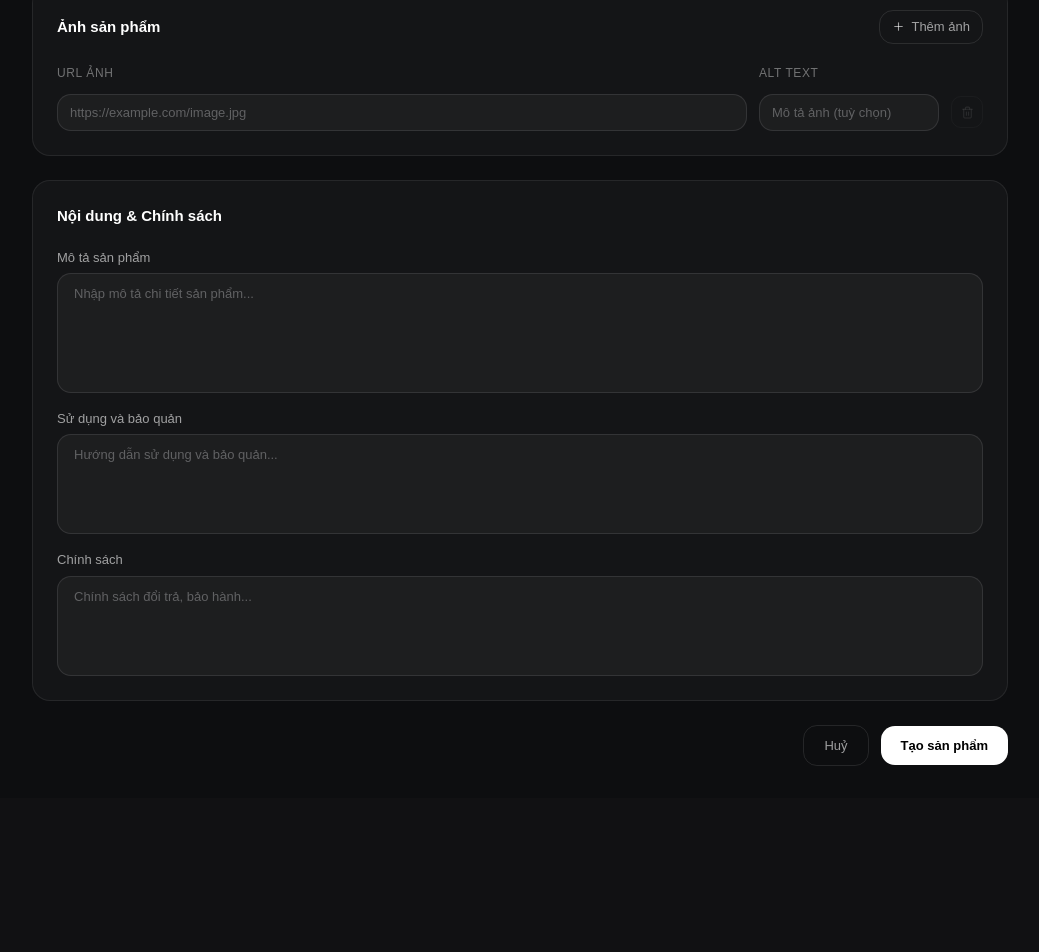
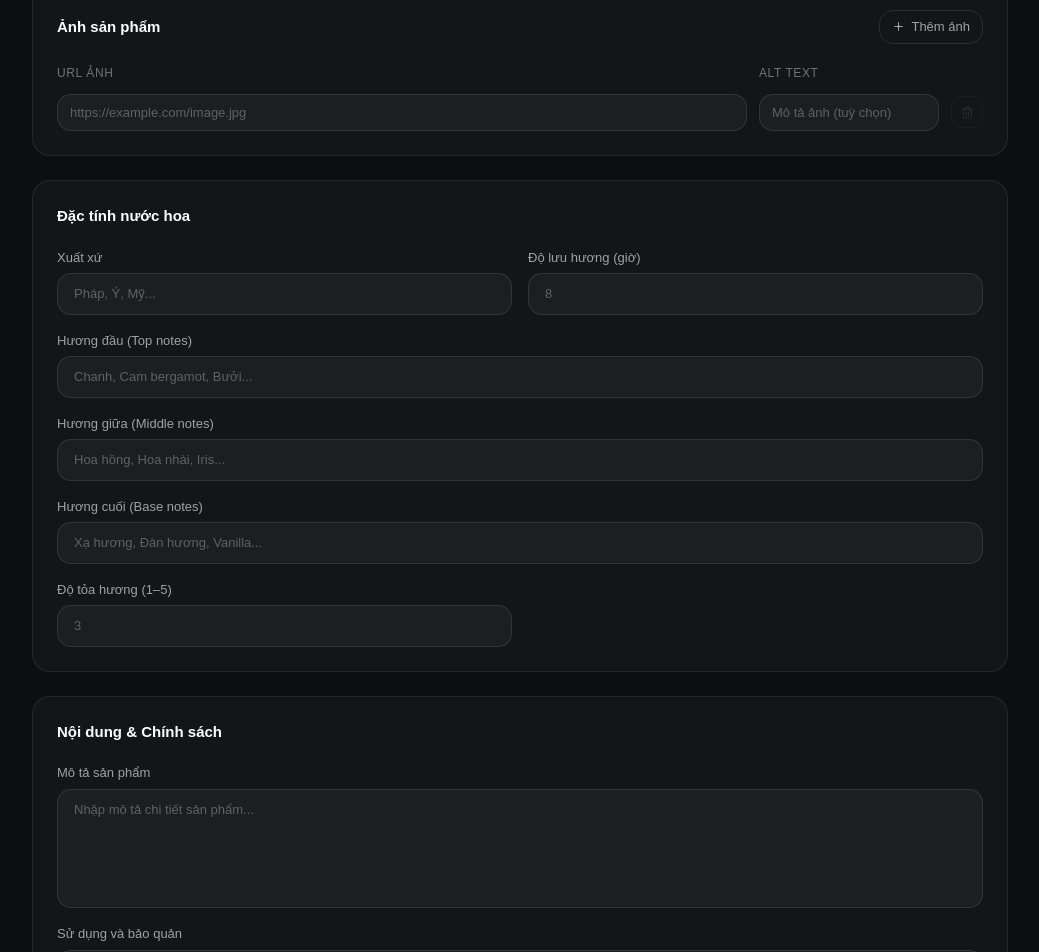
Before and after one commit to TienDung030704/WEBNUOCHOA, a React (Vite) app in the folder app/: page /admin/san-pham/tao-moi in a window 1280 px wide. Shown: the part 804-1756 px from the top of the page, without its empty margins (240-1279 px from the left). Before the commit the page ends 1602 px from the top, so only its background shows below. Built offline with nearby package versions, Linux system fonts and the light colour scheme; no server answers.

Commit message:
fix lại phần mô tả sản phẩm của admin

```diff
--- a/app/src/pages/Admin/CreateProduct/index.jsx
+++ b/app/src/pages/Admin/CreateProduct/index.jsx
@@ -48,6 +48,12 @@ function CreateProduct() {
       thumbnail: "",
       isActive: true,
       isFeatured: false,
+      originCountry: "",
+      topNotes: "",
+      middleNotes: "",
+      baseNotes: "",
+      longevity: "",
+      sillage: "",
       description: "",
       usage: "",
       policy: "",
@@ -395,6 +401,79 @@ function CreateProduct() {
           </div>
         </div>
 
+        {/* Đặc tính nước hoa */}
+        <div className="rounded-2xl border border-white/8 bg-white/3 p-6">
+          <h2 className="mb-5 text-[15px] font-semibold text-white">
+            Đặc tính nước hoa
+          </h2>
+          <div className="grid grid-cols-2 gap-4">
+            <div className="flex flex-col gap-1.5">
+              <label className="text-[13px] text-white/60">Xuất xứ</label>
+              <input
+                {...register("originCountry")}
+                placeholder="Pháp, Ý, Mỹ..."
+                className="rounded-xl border border-white/10 bg-white/4 px-4 py-2.5 text-[13px] text-white outline-none placeholder:text-white/30 focus:border-white/25"
+              />
+            </div>
+            <div className="flex flex-col gap-1.5">
+              <label className="text-[13px] text-white/60">
+                Độ lưu hương (giờ)
+              </label>
+              <input
+                {...register("longevity")}
+                type="number"
+                min="0"
+                max="24"
+                placeholder="8"
+                className="rounded-xl border border-white/10 bg-white/4 px-4 py-2.5 text-[13px] text-white outline-none placeholder:text-white/30 focus:border-white/25"
+              />
+            </div>
+            <div className="col-span-2 flex flex-col gap-1.5">
+              <label className="text-[13px] text-white/60">
+                Hương đầu (Top notes)
+              </label>
+              <input
+                {...register("topNotes")}
+                placeholder="Chanh, Cam bergamot, Bưởi..."
+                className="rounded-xl border border-white/10 bg-white/4 px-4 py-2.5 text-[13px] text-white outline-none placeholder:text-white/30 focus:border-white/25"
+              />
+            </div>
+            <div className="col-span-2 flex flex-col gap-1.5">
+              <label className="text-[13px] text-white/60">
+                Hương giữa (Middle notes)
+              </label>
+              <input
+                {...register("middleNotes")}
+                placeholder="Hoa hồng, Hoa nhài, Iris..."
+                className="rounded-xl border border-white/10 bg-white/4 px-4 py-2.5 text-[13px] text-white outline-none placeholder:text-white/30 focus:border-white/25"
+              />
+            </div>
+            <div className="col-span-2 flex flex-col gap-1.5">
+              <label className="text-[13px] text-white/60">
+                Hương cuối (Base notes)
+              </label>
+              <input
+                {...register("baseNotes")}
+                placeholder="Xạ hương, Đàn hương, Vanilla..."
+                className="rounded-xl border border-white/10 bg-white/4 px-4 py-2.5 text-[13px] text-white outline-none placeholder:text-white/30 focus:border-white/25"
+              />
+            </div>
+            <div className="flex flex-col gap-1.5">
+              <label className="text-[13px] text-white/60">
+                Độ tỏa hương (1–5)
+              </label>
+              <input
+                {...register("sillage")}
+                type="number"
+                min="1"
+                max="5"
+                placeholder="3"
+                className="rounded-xl border border-white/10 bg-white/4 px-4 py-2.5 text-[13px] text-white outline-none placeholder:text-white/30 focus:border-white/25"
+              />
+            </div>
+          </div>
+        </div>
+
         {/* Mô tả & Nội dung */}
         <div className="rounded-2xl border border-white/8 bg-white/3 p-6">
           <h2 className="mb-5 text-[15px] font-semibold text-white">
--- a/app/src/pages/Admin/EditProduct/index.jsx
+++ b/app/src/pages/Admin/EditProduct/index.jsx
@@ -73,6 +73,12 @@ function EditProduct() {
           description: result.description ?? "",
           usage: result.usage ?? "",
           policy: result.policy ?? "",
+          originCountry: result.originCountry ?? "",
+          topNotes: result.topNotes ?? "",
+          middleNotes: result.middleNotes ?? "",
+          baseNotes: result.baseNotes ?? "",
+          longevity: result.longevity ?? "",
+          sillage: result.sillage ?? "",
           variants: result.variants?.length
             ? result.variants.map(
                 ({ volume, price, salePrice, stock, sku }) => ({
@@ -420,6 +426,79 @@ function EditProduct() {
           </div>
         </div>
 
+        {/* Đặc tính nước hoa */}
+        <div className="rounded-2xl border border-white/8 bg-white/3 p-6">
+          <h2 className="mb-5 text-[15px] font-semibold text-white">
+            Đặc tính nước hoa
+          </h2>
+          <div className="grid grid-cols-2 gap-4">
+            <div className="flex flex-col gap-1.5">
+              <label className="text-[13px] text-white/60">Xuất xứ</label>
+              <input
+                {...register("originCountry")}
+                placeholder="Pháp, Ý, Mỹ..."
+                className="rounded-xl border border-white/10 bg-white/4 px-4 py-2.5 text-[13px] text-white outline-none placeholder:text-white/30 focus:border-white/25"
+              />
+            </div>
+            <div className="flex flex-col gap-1.5">
+              <label className="text-[13px] text-white/60">
+                Độ lưu hương (giờ)
+              </label>
+              <input
+                {...register("longevity")}
+                type="number"
+                min="0"
+                max="24"
+                placeholder="8"
+                className="rounded-xl border border-white/10 bg-white/4 px-4 py-2.5 text-[13px] text-white outline-none placeholder:text-white/30 focus:border-white/25"
+              />
+            </div>
+            <div className="col-span-2 flex flex-col gap-1.5">
+              <label className="text-[13px] text-white/60">
+                Hương đầu (Top notes)
+              </label>
+              <input
+                {...register("topNotes")}
+                placeholder="Chanh, Cam bergamot, Bưởi..."
+                className="rounded-xl border border-white/10 bg-white/4 px-4 py-2.5 text-[13px] text-white outline-none placeholder:text-white/30 focus:border-white/25"
+              />
+            </div>
+            <div className="col-span-2 flex flex-col gap-1.5">
+              <label className="text-[13px] text-white/60">
+                Hương giữa (Middle notes)
+              </label>
+              <input
+                {...register("middleNotes")}
+                placeholder="Hoa hồng, Hoa nhài, Iris..."
+                className="rounded-xl border border-white/10 bg-white/4 px-4 py-2.5 text-[13px] text-white outline-none placeholder:text-white/30 focus:border-white/25"
+              />
+            </div>
+            <div className="col-span-2 flex flex-col gap-1.5">
+              <label className="text-[13px] text-white/60">
+                Hương cuối (Base notes)
+              </label>
+              <input
+                {...register("baseNotes")}
+                placeholder="Xạ hương, Đàn hương, Vanilla..."
+                className="rounded-xl border border-white/10 bg-white/4 px-4 py-2.5 text-[13px] text-white outline-none placeholder:text-white/30 focus:border-white/25"
+              />
+            </div>
+            <div className="flex flex-col gap-1.5">
+              <label className="text-[13px] text-white/60">
+                Độ tỏa hương (1–5)
+              </label>
+              <input
+                {...register("sillage")}
+                type="number"
+                min="1"
+                max="5"
+                placeholder="3"
+                className="rounded-xl border border-white/10 bg-white/4 px-4 py-2.5 text-[13px] text-white outline-none placeholder:text-white/30 focus:border-white/25"
+              />
+            </div>
+          </div>
+        </div>
+
         {/* Nội dung & Chính sách */}
         <div className="rounded-2xl border border-white/8 bg-white/3 p-6">
           <h2 className="mb-5 text-[15px] font-semibold text-white">
--- a/app/src/pages/Product/ProductDetails/index.jsx
+++ b/app/src/pages/Product/ProductDetails/index.jsx
@@ -342,9 +342,52 @@ function ProductDetailsPage() {
             {/* Tab content: tab nào đang active thì hiện nội dung của tab đó */}
             <div className="mt-6 text-[15px] leading-relaxed text-white/75 whitespace-pre-line">
               {activeTab === "description" && (
-                <p>
-                  {detailProducts?.description || "Chưa có mô tả sản phẩm."}
-                </p>
+                <div className="space-y-5">
+                  {/* Notes cấu trúc (nếu có) */}
+                  {(detailProducts?.topNotes ||
+                    detailProducts?.middleNotes ||
+                    detailProducts?.baseNotes) && (
+                    <div className="space-y-3">
+                      {detailProducts.topNotes && (
+                        <div>
+                          <span className="text-white/40 text-[13px] uppercase tracking-wider">
+                            Hương đầu
+                          </span>
+                          <p className="mt-1">{detailProducts.topNotes}</p>
+                        </div>
+                      )}
+                      {detailProducts.middleNotes && (
+                        <div>
+                          <span className="text-white/40 text-[13px] uppercase tracking-wider">
+                            Hương giữa
+                          </span>
+                          <p className="mt-1">{detailProducts.middleNotes}</p>
+                        </div>
+                      )}
+                      {detailProducts.baseNotes && (
+                        <div>
+                          <span className="text-white/40 text-[13px] uppercase tracking-wider">
+                            Hương cuối
+                          </span>
+                          <p className="mt-1">{detailProducts.baseNotes}</p>
+                        </div>
+                      )}
+                    </div>
+                  )}
+
+                  {/* Văn xuôi mô tả (nếu có) */}
+                  {detailProducts?.description && (
+                    <p>{detailProducts.description}</p>
+                  )}
+
+                  {/* Fallback nếu không có gì */}
+                  {!detailProducts?.description &&
+                    !detailProducts?.topNotes &&
+                    !detailProducts?.middleNotes &&
+                    !detailProducts?.baseNotes && (
+                      <p>Chưa có mô tả sản phẩm.</p>
+                    )}
+                </div>
               )}
               {activeTab === "usage" && (
                 <p>{detailProducts?.usage || "Chưa có hướng dẫn sử dụng."}</p>
```
Also changed, not shown: 2 other files (tests, documents, lock files or other folders).
